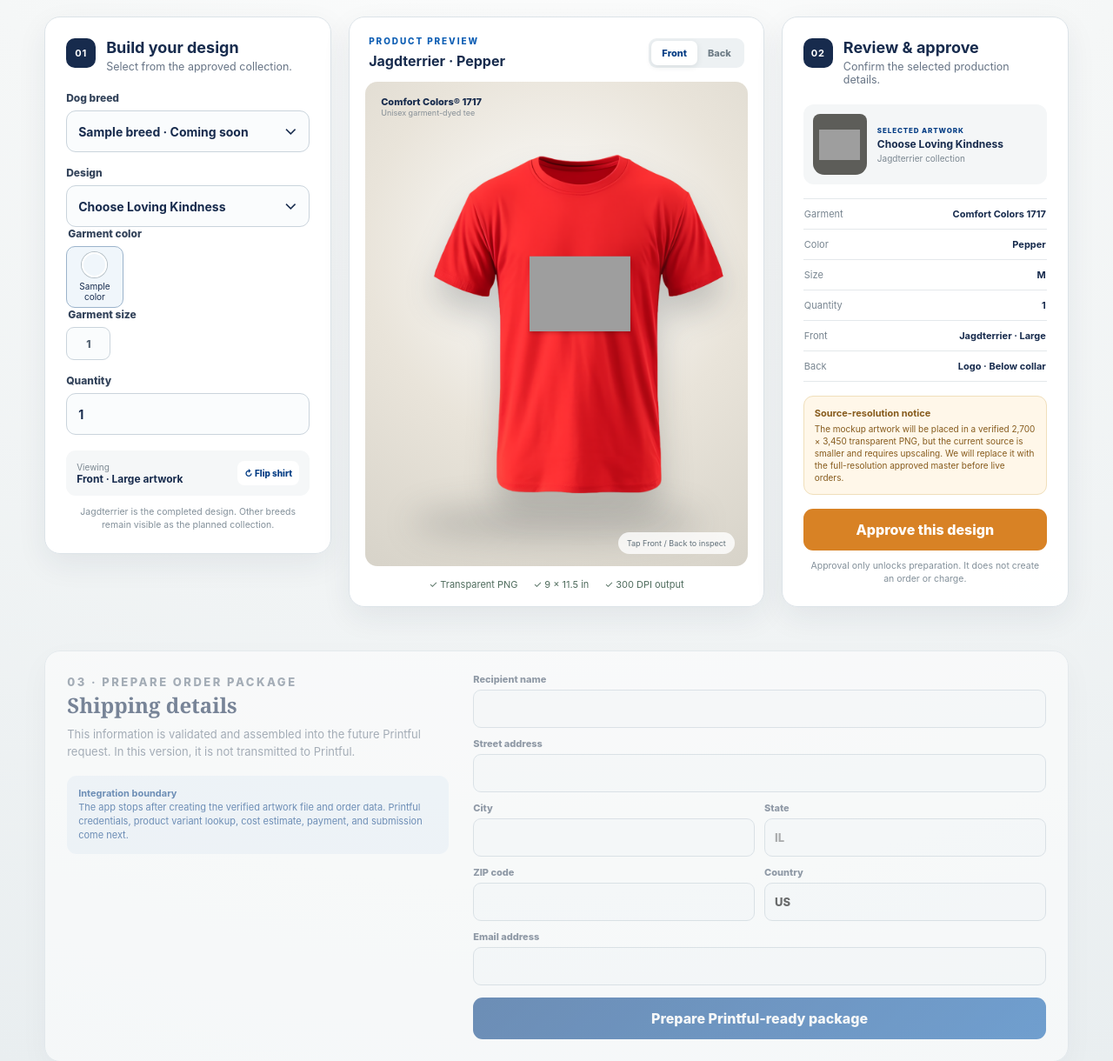
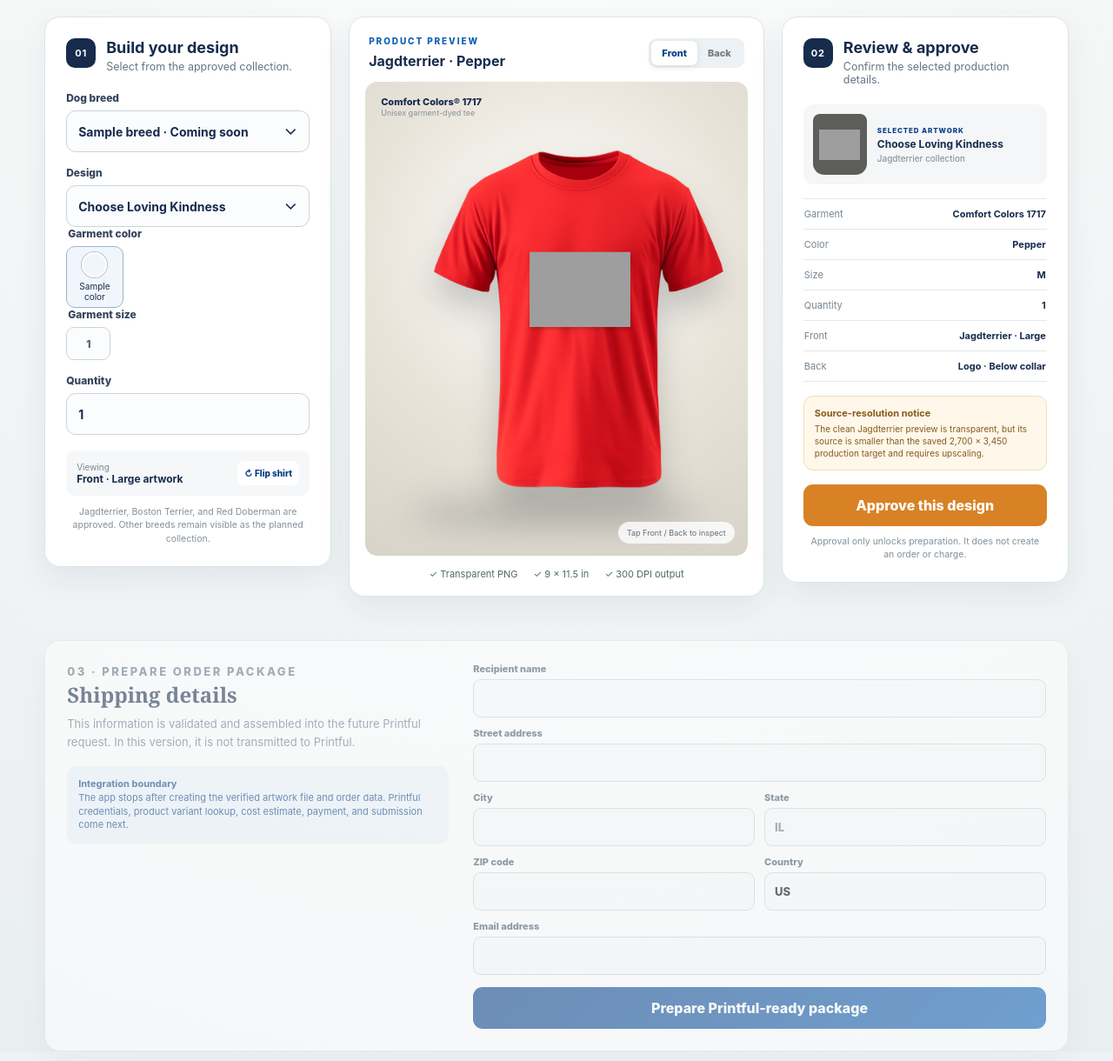
Before and after one commit to skinny-walrus/blue-lotus-tshirt-app, a Flask app: template templates/app.html in a window 1280 px wide. Shown: the part 214-1434 px from the top of the page at 87% size. Run offline with Flask 3, Linux system fonts and the light colour scheme; the template is opened without the code that fills it: most values are stand-ins (such as "Sample title", 1, 10 or a date in 2020); parts of the project's set-up code (start-up, migrations or seed data) failed here and were passed over; grey boxes are pictures that could not be loaded.

Commit message:
Enable three breed previews

```diff
--- a/templates/app.html
+++ b/templates/app.html
@@ -23,21 +23,21 @@
   <section class="intro"><div><p class="kicker">BLUE LOTUS TEMPLE · VOLUNTEER WORKSPACE</p><h1>Create a shirt that carries kindness forward.</h1><p>Build, approve, and prepare an order package before anything is sent to Printful.</p></div><div class="steps"><b>1</b> Design <i></i><b>2</b> Approve <i></i><b>3</b> Prepare</div></section>
   <main class="workspace">
     <section class="card controls"><div class="heading"><b>01</b><div><h2>Build your design</h2><p>Select from the approved collection.</p></div></div>
-      <label class="field-label" for="breed">Dog breed</label><div class="select"><select id="breed">{% for breed in breeds %}<option value="{{ breed }}">{{ breed }} · {{ 'Available' if breed == 'Jagdterrier' else 'Coming soon' }}</option>{% endfor %}</select></div>
+      <label class="field-label" for="breed">Dog breed</label><div class="select"><select id="breed">{% for breed in breeds %}<option value="{{ breed }}">{{ breed }} · {{ 'Available' if breed in artworks else 'Coming soon' }}</option>{% endfor %}</select></div>
       <label class="field-label" for="design">Design</label><div class="select"><select id="design"><option>Choose Loving Kindness</option></select></div>
       <fieldset><legend>Garment color</legend><div class="colors">{% for name, details in colors.items() %}<button type="button" class="{{ 'on' if loop.first else '' }}" data-name="{{ name }}" data-color="{{ details.hex }}" data-filter="{{ details.filter }}" aria-pressed="{{ 'true' if loop.first else 'false' }}"><i style="background:{{ details.hex }}"></i><small>{{ name }}</small></button>{% endfor %}</div></fieldset>
       <fieldset><legend>Garment size</legend><div class="sizes">{% for size in sizes %}<button type="button" class="{{ 'on' if size == 'M' else '' }}" data-size="{{ size }}" aria-pressed="{{ 'true' if size == 'M' else 'false' }}">{{ size }}</button>{% endfor %}</div></fieldset>
       <label class="field-label" for="quantity">Quantity</label><input class="qty" id="quantity" type="number" min="1" max="10" value="1" inputmode="numeric">
       <div class="placement"><div><span>Viewing</span><strong id="placement">Front · Large artwork</strong></div><button type="button" id="flip">↻ Flip shirt</button></div>
-      <p class="helper">Jagdterrier is the completed design. Other breeds remain visible as the planned collection.</p>
+      <p class="helper">Jagdterrier, Boston Terrier, and Red Doberman are approved. Other breeds remain visible as the planned collection.</p>
     </section>
     <section class="card preview"><div class="preview-head"><div><p class="kicker">PRODUCT PREVIEW</p><h2 id="title">Jagdterrier · Pepper</h2></div><div class="toggle"><button type="button" class="on" id="front">Front</button><button type="button" id="back">Back</button></div></div>
-      <div class="stage"><div class="stage-note">Comfort Colors® 1717<small>Unisex garment-dyed tee</small></div><div class="shirt-photo front" id="shirt"><img class="garment-photo" id="garmentPhoto" src="{{ url_for('static', filename='realistic-shirt-template.png') }}" alt="Pepper T-shirt, front view" style="filter:{{ colors.Pepper.filter }}"><img class="art" id="frontArt" src="{{ url_for('static', filename='jagdterrier-loving-kindness.png') }}" alt="Choose Loving Kindness Jagdterrier monk design on the shirt front"><img class="back-mark hide" id="backArt" src="{{ url_for('static', filename='blue-lotus-logo.png') }}" alt="Blue Lotus Temple logo centered below the back collar"></div><div class="coming hide" id="coming"><span>Artwork coming soon</span><strong id="comingBreed"></strong><small>Select Jagdterrier to continue.</small></div><div class="hint">Tap Front / Back to inspect</div></div>
+      <div class="stage"><div class="stage-note">Comfort Colors® 1717<small>Unisex garment-dyed tee</small></div><div class="shirt-photo front" id="shirt"><img class="garment-photo" id="garmentPhoto" src="{{ url_for('static', filename='realistic-shirt-template.png') }}" alt="Pepper T-shirt, front view" style="filter:{{ colors.Pepper.filter }}"><img class="art" id="frontArt" src="{{ url_for('static', filename='jagdterrier-loving-kindness.png') }}" alt="Choose Loving Kindness Jagdterrier monk design on the shirt front"><img class="back-mark hide" id="backArt" src="{{ url_for('static', filename='blue-lotus-logo.png') }}" alt="Blue Lotus Temple logo centered below the back collar"></div><div class="coming hide" id="coming"><span>Artwork coming soon</span><strong id="comingBreed"></strong><small>Select an available breed to continue.</small></div><div class="hint">Tap Front / Back to inspect</div></div>
       <div class="specs"><span>✓ Transparent PNG</span><span>✓ 9 × 11.5 in</span><span>✓ 300 DPI output</span></div>
     </section>
-    <aside class="card review"><div class="heading"><b>02</b><div><h2>Review & approve</h2><p>Confirm the selected production details.</p></div></div><div class="mini"><div class="mini-shirt" id="miniShirt"><img id="miniArt" src="{{ url_for('static', filename='jagdterrier-loving-kindness.png') }}" alt=""></div><div><small>SELECTED ARTWORK</small><strong>Choose Loving Kindness</strong><span>Jagdterrier collection</span></div></div>
-      <dl><div><dt>Garment</dt><dd>Comfort Colors 1717</dd></div><div><dt>Color</dt><dd id="colorSummary">Pepper</dd></div><div><dt>Size</dt><dd id="sizeSummary">M</dd></div><div><dt>Quantity</dt><dd id="quantitySummary">1</dd></div><div><dt>Front</dt><dd>Jagdterrier · Large</dd></div><div><dt>Back</dt><dd>Logo · Below collar</dd></div></dl>
-      <div class="quality"><strong>Source-resolution notice</strong>The mockup artwork will be placed in a verified 2,700 × 3,450 transparent PNG, but the current source is smaller and requires upscaling. We will replace it with the full-resolution approved master before live orders.</div>
+    <aside class="card review"><div class="heading"><b>02</b><div><h2>Review & approve</h2><p>Confirm the selected production details.</p></div></div><div class="mini"><div class="mini-shirt" id="miniShirt"><img id="miniArt" src="{{ url_for('static', filename='jagdterrier-loving-kindness.png') }}" alt=""></div><div><small>SELECTED ARTWORK</small><strong>Choose Loving Kindness</strong><span id="collectionSummary">Jagdterrier collection</span></div></div>
+      <dl><div><dt>Garment</dt><dd>Comfort Colors 1717</dd></div><div><dt>Color</dt><dd id="colorSummary">Pepper</dd></div><div><dt>Size</dt><dd id="sizeSummary">M</dd></div><div><dt>Quantity</dt><dd id="quantitySummary">1</dd></div><div><dt>Front</dt><dd id="frontSummary">Jagdterrier · Large</dd></div><div><dt>Back</dt><dd>Logo · Below collar</dd></div></dl>
+      <div class="quality" id="quality"><strong>Source-resolution notice</strong>The clean Jagdterrier preview is transparent, but its source is smaller than the saved 2,700 × 3,450 production target and requires upscaling.</div>
       <button class="approve" id="approve" type="button">Approve this design</button><p class="fine">Approval only unlocks preparation. It does not create an order or charge.</p>
     </aside>
   </main>
@@ -47,12 +47,13 @@
 </div>
 <script>
 const csrf=document.querySelector('meta[name="csrf-token"]').content;
-const breed=document.querySelector('#breed'),shirt=document.querySelector('#shirt'),garmentPhoto=document.querySelector('#garmentPhoto'),title=document.querySelector('#title'),frontArt=document.querySelector('#frontArt'),backArt=document.querySelector('#backArt'),front=document.querySelector('#front'),back=document.querySelector('#back'),placement=document.querySelector('#placement'),coming=document.querySelector('#coming'),comingBreed=document.querySelector('#comingBreed'),mini=document.querySelector('#miniShirt'),miniArt=document.querySelector('#miniArt'),colorSummary=document.querySelector('#colorSummary'),sizeSummary=document.querySelector('#sizeSummary'),quantity=document.querySelector('#quantity'),quantitySummary=document.querySelector('#quantitySummary'),approve=document.querySelector('#approve'),orderSection=document.querySelector('#orderSection'),form=document.querySelector('#shippingForm'),prepare=document.querySelector('#prepare'),error=document.querySelector('#error'),result=document.querySelector('#result'),resultText=document.querySelector('#resultText'),download=document.querySelector('#download');
+const artworks={{ artworks|tojson }},artworkChecks={{ artwork_checks|tojson }},staticBase={{ url_for('static', filename='')|tojson }};
+const breed=document.querySelector('#breed'),shirt=document.querySelector('#shirt'),garmentPhoto=document.querySelector('#garmentPhoto'),title=document.querySelector('#title'),frontArt=document.querySelector('#frontArt'),backArt=document.querySelector('#backArt'),front=document.querySelector('#front'),back=document.querySelector('#back'),placement=document.querySelector('#placement'),coming=document.querySelector('#coming'),comingBreed=document.querySelector('#comingBreed'),mini=document.querySelector('#miniShirt'),miniArt=document.querySelector('#miniArt'),collectionSummary=document.querySelector('#collectionSummary'),frontSummary=document.querySelector('#frontSummary'),quality=document.querySelector('#quality'),colorSummary=document.querySelector('#colorSummary'),sizeSummary=document.querySelector('#sizeSummary'),quantity=document.querySelector('#quantity'),quantitySummary=document.querySelector('#quantitySummary'),approve=document.querySelector('#approve'),orderSection=document.querySelector('#orderSection'),form=document.querySelector('#shippingForm'),prepare=document.querySelector('#prepare'),error=document.querySelector('#error'),result=document.querySelector('#result'),resultText=document.querySelector('#resultText'),download=document.querySelector('#download');
 let color='Pepper',size='M',approved=false;
-function available(){return breed.value==='Jagdterrier'}
+function available(){return Boolean(artworks[breed.value])}
 function resetApproval(){approved=false;approve.textContent=available()?'Approve this design':'Artwork coming soon';approve.disabled=!available();approve.classList.remove('done');orderSection.classList.add('locked');orderSection.setAttribute('aria-disabled','true');result.classList.add('hide');error.classList.add('hide')}
 function showSide(side){const isFront=side==='front';shirt.classList.toggle('front',isFront);shirt.classList.toggle('back',!isFront);garmentPhoto.alt=color+' T-shirt, '+side+' view';frontArt.classList.toggle('hide',!available()||!isFront);backArt.classList.toggle('hide',!available()||isFront);front.classList.toggle('on',isFront);back.classList.toggle('on',!isFront);placement.textContent=isFront?'Front · Large artwork':'Back · Logo below collar'}
-function updateBreed(){const ready=available();title.textContent=breed.value+' · '+color;coming.classList.toggle('hide',ready);comingBreed.textContent=breed.value;miniArt.classList.toggle('hide',!ready);showSide(front.classList.contains('on')?'front':'back');resetApproval()}
+function updateBreed(){const ready=available();title.textContent=breed.value+' · '+color;coming.classList.toggle('hide',ready);comingBreed.textContent=breed.value;miniArt.classList.toggle('hide',!ready);collectionSummary.textContent=breed.value+' collection';frontSummary.textContent=breed.value+' · Large';if(ready){const source=staticBase+artworks[breed.value],check=artworkChecks[breed.value];frontArt.src=source;frontArt.alt='Choose Loving Kindness '+breed.value+' monk design on the shirt front';miniArt.src=source;if(check.production_ready){quality.innerHTML='<strong>Production-ready artwork</strong>The approved 3,300 × 4,200 transparent PNG exceeds the saved 2,700 × 3,450 production target and will be reduced without upscaling.'}else{quality.innerHTML='<strong>Source-resolution notice</strong>'+check.warning}}else{quality.innerHTML='<strong>Artwork coming soon</strong>This breed cannot be approved or prepared until its final transparent artwork has been added.'}showSide(front.classList.contains('on')?'front':'back');resetApproval()}
 breed.addEventListener('change',updateBreed);front.addEventListener('click',()=>showSide('front'));back.addEventListener('click',()=>showSide('back'));document.querySelector('#flip').addEventListener('click',()=>showSide(front.classList.contains('on')?'back':'front'));
 document.querySelectorAll('.colors button').forEach(button=>button.addEventListener('click',()=>{document.querySelectorAll('.colors button').forEach(item=>{item.classList.remove('on');item.setAttribute('aria-pressed','false')});button.classList.add('on');button.setAttribute('aria-pressed','true');color=button.dataset.name;garmentPhoto.style.filter=button.dataset.filter;mini.style.background=button.dataset.color;title.textContent=breed.value+' · '+color;colorSummary.textContent=color;resetApproval()}));
 document.querySelectorAll('.sizes button').forEach(button=>button.addEventListener('click',()=>{document.querySelectorAll('.sizes button').forEach(item=>{item.classList.remove('on');item.setAttribute('aria-pressed','false')});button.classList.add('on');button.setAttribute('aria-pressed','true');size=button.dataset.size;sizeSummary.textContent=size;resetApproval()}));
```
